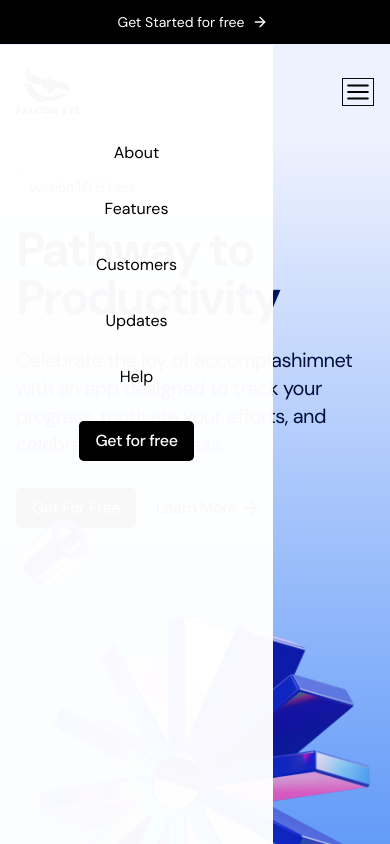
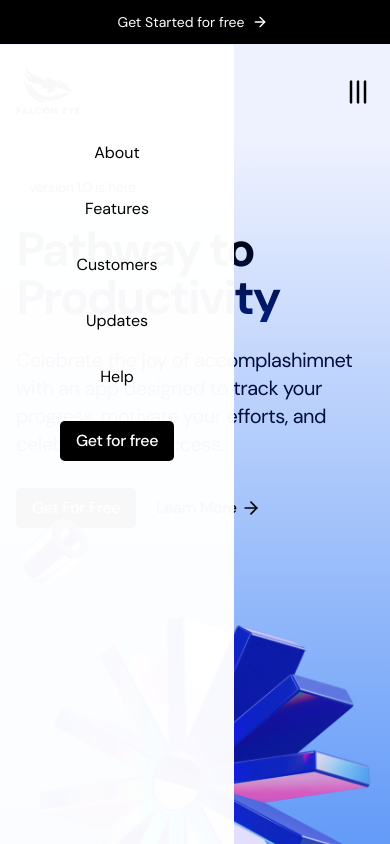
Before and after one commit to NipunShrivats/Falcon-eye-EMS, a Next.js app: page / in a window 390 px wide. Both pictures are taken after a click on the icon 358 px from the left and 91 px from the top of the page. Shown: the top 844 px of the page. Built offline with nearby package versions, Linux system fonts and the light colour scheme.

Commit message:
changes on Nov23, commit no.5

```diff
--- a/src/app/globals.css
+++ b/src/app/globals.css
@@ -40,15 +40,13 @@
   }
 
   .rangeela {
-    background: linear-gradient(
-      to right,
-      #dd7ddf,
-      #e1cd86,
-      #bbcd92,
-      #71c2ef,
-      #3bffff,
-      #dd7ddf
-    );
+    background: linear-gradient(to right,
+        #dd7ddf,
+        #e1cd86,
+        #bbcd92,
+        #71c2ef,
+        #3bffff,
+        #dd7ddf);
   }
 
   .section-heading {
@@ -62,11 +60,13 @@
   .navBarStyle-box {
     /* border: 2px solid red; */
     display: flex;
-    width: 70%;
+    width: 60%;
     height: 100vh;
     background-color: rgba(255, 255, 255, 0.974);
     margin-top: 2.8rem;
+    /* left: -100vh;   */
   }
+
   .navBarStyle {
     /* border: 2px solid red; */
     color: white;
@@ -77,4 +77,24 @@
     width: 100%;
     gap: 2rem;
   }
+
+  .isActive {
+    transform: rotate(90deg);
+    transition: 0.2s;
+  }
+
+  .isinActive {
+    transform: rotate(0deg);
+    transition: 0.2s;
+  }
+
+  /* .navVisible {
+    left: -100px;
+
+  }
+
+  .NavHidden {
+    left: 200px;
+  } */
+
 }
--- a/src/components/SideNav.tsx
+++ b/src/components/SideNav.tsx
@@ -2,8 +2,12 @@ import React from "react";
 import Link from "next/link";
 
 export default function SideNav(isActive: { isActive: boolean }) {
+  console.log("from sidenav", isActive);
   return (
-    <section className={`navBarStyle-box absolute z-50 `}>
+    <section
+      className={`navBarStyle-box absolute z-50
+    ${isActive ? "navVisible" : "NavHidden"}`}
+    >
       <nav className="relative navBarStyle text-black">
         <Link href="#">About</Link>
         <Link href="#">Features</Link>
--- a/src/components/sections/Header.tsx
+++ b/src/components/sections/Header.tsx
@@ -11,13 +11,14 @@ export const Header = () => {
   const [isClick, setIsClick] = useState(false);
 
   const toggleNavbar = () => {
-    // console.log("check");
     setIsClick(!isClick);
+    console.log("toggle navbar", isClick);
   };
 
   return (
     <header className="sticky top-0 backdrop-blur-sm z-20">
       {/* sidebar component */}
+      {/* <SideNav isActive={isClick} /> */}
       {isClick && <SideNav isActive={isClick} />}
       {/* sidebar component */}
       <div className="flex justify-center items-center py-3 bg-black text-white text-sm gap-3 relative">
@@ -36,7 +37,9 @@ export const Header = () => {
 
             {/* hamburger icon */}
             <AlignJustify
-              className="md:hidden w-8 h-7 border border-neutral-950 rounded-sm z-50 hamburger"
+              className={`md:hidden w-8 h-7 rounded-sm z-50 hamburger ${
+                isClick ? "isActive" : "isinActive"
+              }`}
               onClick={toggleNavbar}
             />
             {/* hamburger icon */}
```
